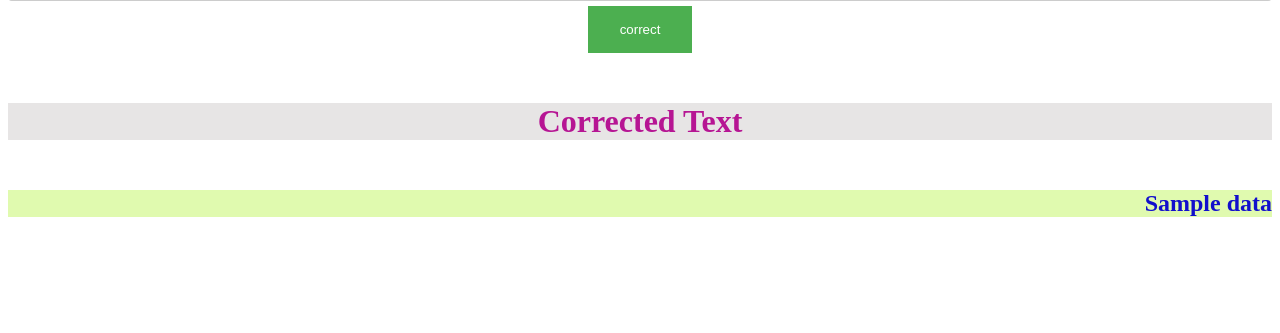
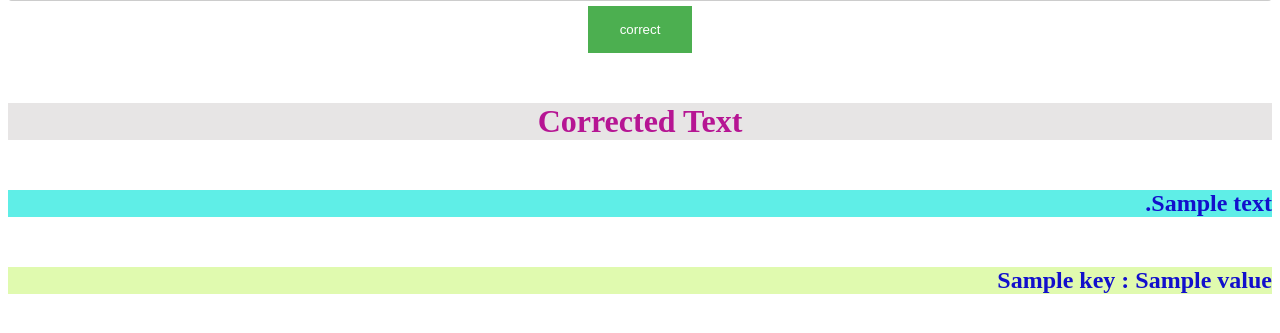
Before and after one commit to MR-EIGHT/spelling-corrector, a Django app: template spell-web-service/topspell/templates/index.html in a window 1280 px wide. Shown: the part 291-624 px from the top of the page. Run offline with Django 4.2, Linux system fonts and the light colour scheme; the template is opened without the code that fills it: most values are stand-ins (such as "Sample title", 1, 10 or a date in 2020).

Commit message:
beautiful index supports multiple answers.

```diff
--- a/spell-web-service/topspell/templates/index.html
+++ b/spell-web-service/topspell/templates/index.html
@@ -47,7 +47,17 @@
 
 </body>
 {%if data%}
-<h1 dir="ltr" style="text-align: center; margin-top:50px;color:rgb(182, 21, 147); background-color: #e7e5e5;"> Corrected Text </h1> <h2 dir="rtl" style="margin-top:50px; color:rgb(18, 15, 204); background-color: #e0faaf;">{{data}}</h2>
+<h1 dir="ltr" style="text-align: center; margin-top:50px;color:rgb(182, 21, 147); background-color: #e7e5e5;"> Corrected Text </h1>
+
+<h2 dir="rtl" style="margin-top:50px; color:rgb(18, 15, 204); background-color: #5feee7;">{{answer}}</h2>
+
+{% for key,value in data.items %}
+
+<h2 dir="rtl" style="margin-top:50px; color:rgb(18, 15, 204); background-color: #e0faaf;">{{key}} : {{value}}</h2>
+
+
+{% endfor %}
+
 {% else %}
 {% endif %}
 </html>
```
